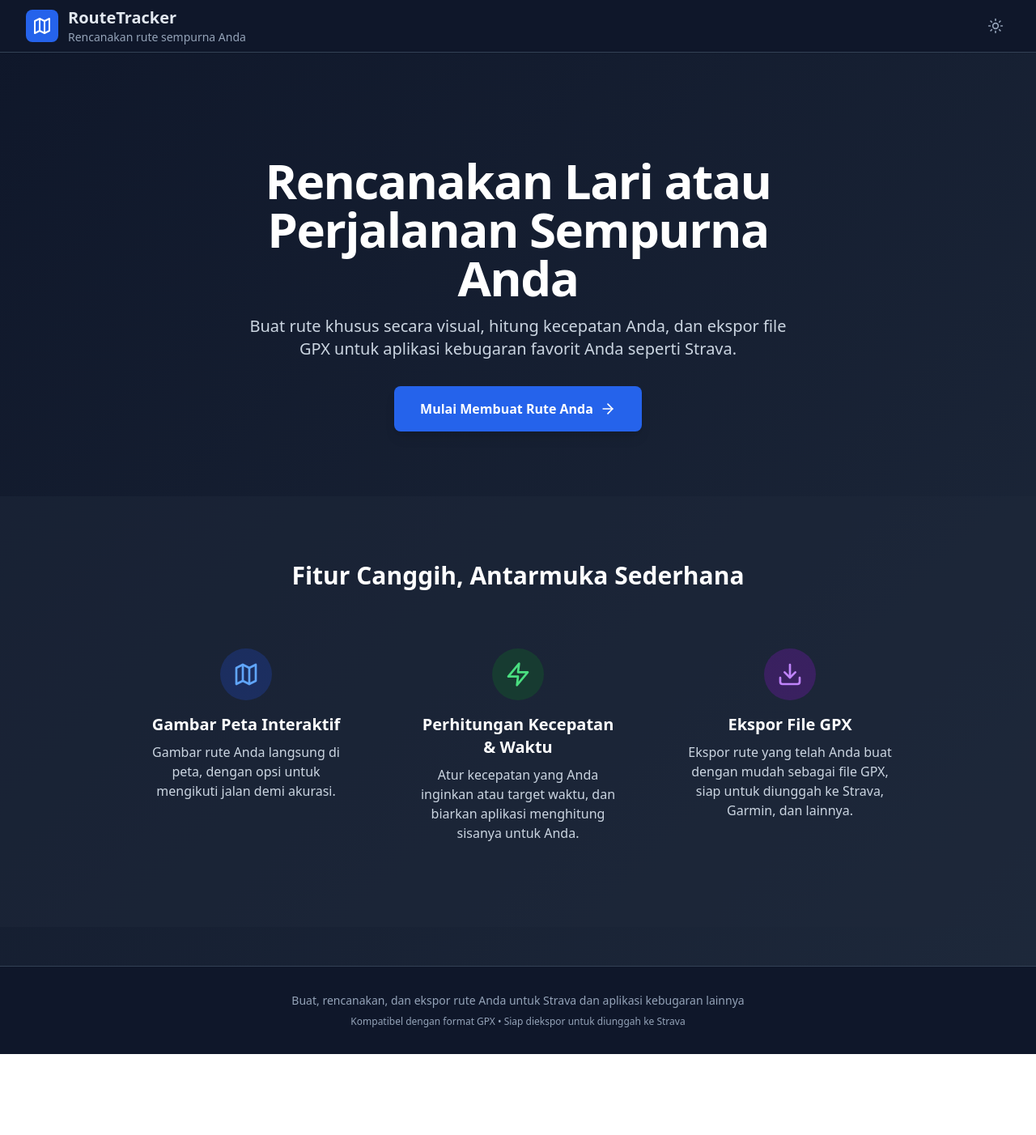
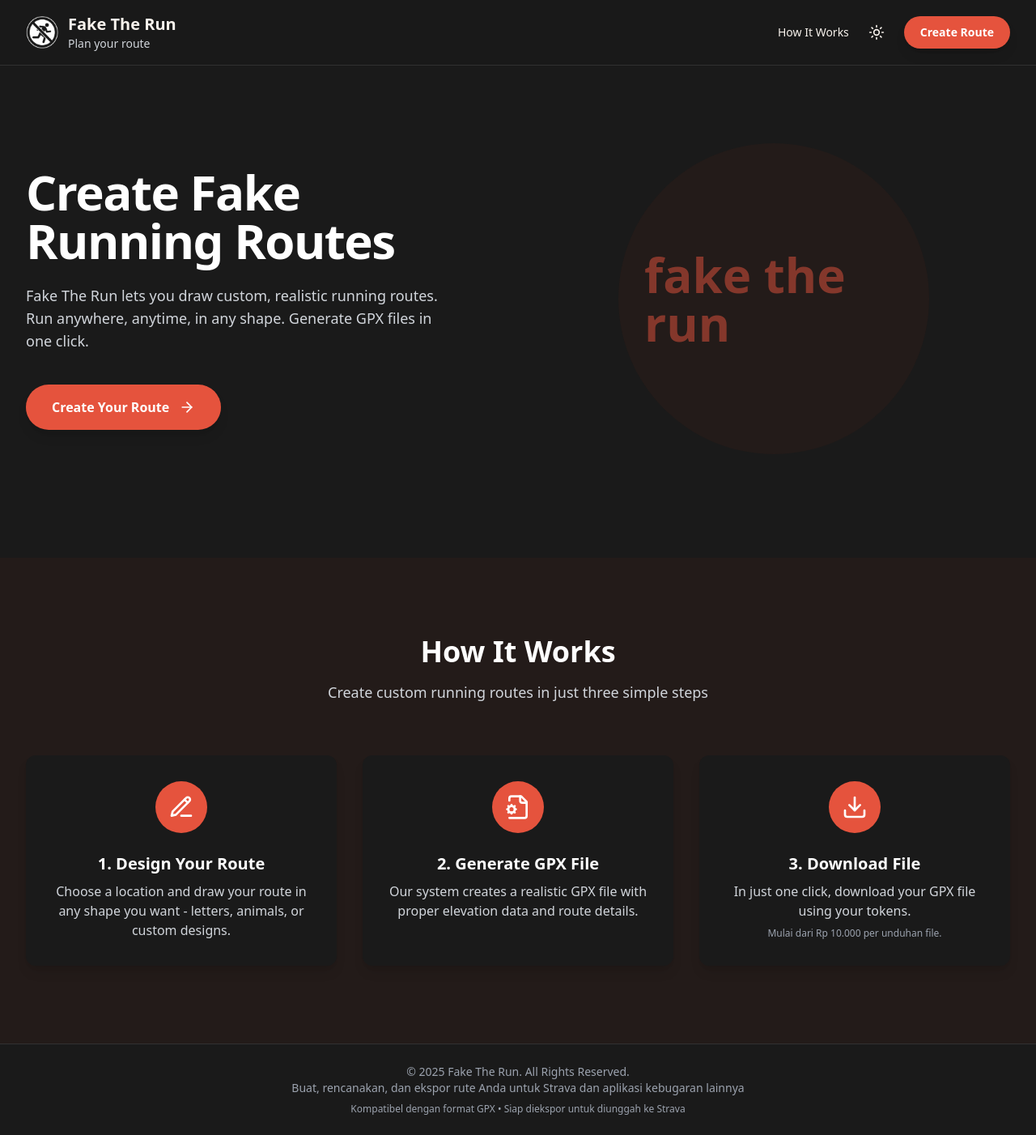
Before and after one commit to GaluhWikri/Fake-The-Run-, a React (Vite) app: page / in a window 1280 px wide. Shown: the whole page at 81% size. Before the commit the page ends 1302 px from the top, so only its background shows below. Built offline with nearby package versions, Linux system fonts and the light colour scheme.

Commit message:
update ui

```diff
--- a/src/App.tsx
+++ b/src/App.tsx
@@ -1,5 +1,6 @@
 import React, { useState, useEffect } from 'react';
-import { MapIcon, Settings, Info, Sun, Moon, Home } from 'lucide-react';
+// Pastikan semua ikon yang diperlukan sudah diimpor
+import { Sun, Moon, Home } from 'lucide-react';
 import HomePage from './components/pages/HomePage';
 import CreateRoutePage from './components/pages/CreateRoutePage';
 
@@ -9,11 +10,8 @@ function App() {
 
   useEffect(() => {
     const root = window.document.documentElement;
-    if (theme === 'dark') {
-      root.classList.add('dark');
-    } else {
-      root.classList.remove('dark');
-    }
+    root.classList.remove(theme === 'dark' ? 'light' : 'dark');
+    root.classList.add(theme);
   }, [theme]);
 
   const handleThemeSwitch = () => {
@@ -23,31 +21,66 @@ function App() {
   const navigateToCreate = () => setPage('create');
   const navigateToHome = () => setPage('home');
 
+  const scrollToHowItWorks = () => {
+    if (page !== 'home') {
+      navigateToHome();
+      setTimeout(() => {
+        document.getElementById('how-it-works')?.scrollIntoView({ behavior: 'smooth' });
+      }, 100);
+    } else {
+      document.getElementById('how-it-works')?.scrollIntoView({ behavior: 'smooth' });
+    }
+  };
+
   return (
-    <div className="min-h-screen bg-gradient-to-br from-blue-50 to-slate-100 dark:from-slate-900 dark:to-slate-800 transition-colors duration-300">
-      {/* Header */}
-      <header className="bg-white dark:bg-slate-900 shadow-sm border-b dark:border-slate-700 sticky top-0 z-50">
+    <div className="min-h-screen bg-brand-light dark:bg-brand-dark transition-colors duration-300">
+      <header className="bg-brand-light/80 dark:bg-brand-dark/80 backdrop-blur-sm border-b border-black/10 dark:border-white/10 sticky top-0 z-50">
         <div className="max-w-7xl mx-auto px-4 sm:px-6 lg:px-8">
-          <div className="flex items-center justify-between h-16">
-            <div className="flex items-center gap-3">
-              <div className="bg-blue-600 p-2 rounded-lg">
-                <MapIcon className="w-6 h-6 text-white" />
-              </div>
+          <div className="flex items-center justify-between h-20">
+            {/* Logo Section */}
+            <div
+              className="flex items-center gap-3 cursor-pointer"
+              onClick={navigateToHome}
+            >
+              {/* PERUBAHAN DI SINI: Logo berubah berdasarkan tema */}
+              <img
+                src={theme === 'dark' ? '/lgooo.png' : '/lgoood.png'}
+                alt="Fake The Run Logo"
+                className="h-10 w-10"
+              />
               <div>
-                <h1 className="text-xl font-bold text-slate-800 dark:text-slate-200">RouteTracker</h1>
-                <p className="text-sm text-slate-600 dark:text-slate-400">Rencanakan rute sempurna Anda</p>
+                <h1 className="text-xl font-bold text-brand-dark dark:text-brand-light">Fake The Run</h1>
+                <p className="text-sm text-brand-secondary dark:text-gray-300">Plan your route</p>
               </div>
             </div>
 
-            <div className="flex items-center gap-2">
-              <button onClick={handleThemeSwitch} className="p-2 rounded-md text-slate-600 dark:text-slate-400 hover:bg-slate-100 dark:hover:bg-slate-800 transition-colors">
-                {theme === 'dark' ? <Sun className="w-5 h-5" /> : <Moon className="w-5 h-5" />}
-              </button>
-              {page === 'create' && (
-                <button onClick={navigateToHome} className="p-2 rounded-md text-slate-600 dark:text-slate-400 hover:bg-slate-100 dark:hover:bg-slate-800 transition-colors">
+            {/* Navigation Section */}
+            <div className="flex items-center gap-4">
+              {page === 'home' && (
+                <button
+                  onClick={scrollToHowItWorks}
+                  className="hidden sm:block text-sm font-medium text-brand-dark dark:text-brand-light hover:text-brand-secondary dark:hover:text-brand-secondary transition-colors"
+                >
+                  How It Works
+                </button>
+              )}
+               {page === 'create' && (
+                <button onClick={navigateToHome} className="p-2 rounded-md text-brand-secondary dark:text-brand-light hover:bg-black/5 dark:hover:bg-white/10 transition-colors">
                   <Home className="w-5 h-5" />
                 </button>
               )}
+              <button
+                onClick={handleThemeSwitch}
+                className="p-2 rounded-full text-brand-secondary dark:text-brand-light hover:bg-black/5 dark:hover:bg-white/10 transition-colors"
+              >
+                {theme === 'dark' ? <Sun className="w-5 h-5" /> : <Moon className="w-5 h-5" />}
+              </button>
+              <button
+                onClick={navigateToCreate}
+                className="px-5 py-2.5 bg-brand-secondary text-white text-sm font-semibold rounded-full shadow-lg hover:opacity-90 transition-opacity"
+              >
+                Create Route
+              </button>
             </div>
           </div>
         </div>
@@ -55,20 +88,6 @@ function App() {
 
       {page === 'home' && <HomePage onNavigateToCreate={navigateToCreate} />}
       {page === 'create' && <CreateRoutePage />}
-
-      {/* Footer */}
-      <footer className="bg-white dark:bg-slate-900 border-t dark:border-slate-700 mt-12">
-        <div className="max-w-7xl mx-auto px-4 sm:px-6 lg:px-8 py-8">
-          <div className="text-center text-slate-600 dark:text-slate-400">
-            <p className="text-sm">
-              Buat, rencanakan, dan ekspor rute Anda untuk Strava dan aplikasi kebugaran lainnya
-            </p>
-            <p className="text-xs mt-2">
-              Kompatibel dengan format GPX • Siap diekspor untuk diunggah ke Strava
-            </p>
-          </div>
-        </div>
-      </footer>
     </div>
   );
 }
--- a/src/components/pages/CreateRoutePage.tsx
+++ b/src/components/pages/CreateRoutePage.tsx
@@ -28,12 +28,12 @@ const CreateRoutePage = () => {
     let totalDistance = 0;
     for (let i = 1; i < routePoints.length; i++) {
       const R = 6371; // Earth's radius in km
-        const dLat = (routePoints[i].lat - routePoints[i-1].lat) * Math.PI / 180;
-        const dLng = (routePoints[i].lng - routePoints[i-1].lng) * Math.PI / 180;
-        const a = Math.sin(dLat/2) * Math.sin(dLat/2) +
-                  Math.cos(routePoints[i-1].lat * Math.PI / 180) * Math.cos(routePoints[i].lat * Math.PI / 180) *
-                  Math.sin(dLng/2) * Math.sin(dLng/2);
-        const c = 2 * Math.atan2(Math.sqrt(a), Math.sqrt(1-a));
+      const dLat = (routePoints[i].lat - routePoints[i - 1].lat) * Math.PI / 180;
+      const dLng = (routePoints[i].lng - routePoints[i - 1].lng) * Math.PI / 180;
+      const a = Math.sin(dLat / 2) * Math.sin(dLat / 2) +
+        Math.cos(routePoints[i - 1].lat * Math.PI / 180) * Math.cos(routePoints[i].lat * Math.PI / 180) *
+        Math.sin(dLng / 2) * Math.sin(dLng / 2);
+      const c = 2 * Math.atan2(Math.sqrt(a), Math.sqrt(1 - a));
       totalDistance += R * c;
     }
     return totalDistance;
@@ -53,8 +53,8 @@ const CreateRoutePage = () => {
       <div className="grid grid-cols-1 lg:grid-cols-3 gap-6">
 
         {/* Map Area */}
-                <div className="lg:col-span-2">
-                    <div className="bg-white dark:bg-slate-900 rounded-xl shadow-lg h-[calc(100vh-100px)] overflow-hidden">
+        <div className="lg:col-span-2 relative z-10">
+          <div className="bg-brand-light dark:bg-brand-dark rounded-xl shadow-lg h-[calc(100vh-120px)] overflow-hidden">
             <MapCanvas
               isDrawing={isDrawing}
               showWaypoints={showWaypoints}
@@ -65,12 +65,12 @@ const CreateRoutePage = () => {
 
         {/* Controls Sidebar */}
         <div className="lg:col-span-1">
-                    <div className="bg-white dark:bg-slate-900 rounded-xl shadow-lg h-[calc(100vh-100px)] flex flex-col">
+          <div className="bg-brand-light dark:bg-brand-dark rounded-xl shadow-lg h-[calc(100vh-120px)] flex flex-col">
             <div className="flex-grow p-1 overflow-y-auto">
               <div className="p-4 space-y-6">
                 {/* Section 1: Stats & Export */}
                 <div className="space-y-4">
-                                    <h3 className="text-lg font-semibold text-slate-800 dark:text-slate-200">Statistik & Ekspor</h3>
+                  <h3 className="text-lg font-semibold text-brand-dark dark:text-brand-light">Route Statistics & Export</h3>
                   <RouteStats
                     points={routePoints}
                     activity={activity}
@@ -80,11 +80,11 @@ const CreateRoutePage = () => {
                   />
                 </div>
 
-                                <hr className="border-slate-200 dark:border-slate-700" />
+                <hr className="border-black/10 dark:border-white/10" />
 
                 {/* Section 2: Planning Tools */}
                 <div className="space-y-4">
-                                     <h3 className="text-lg font-semibold text-slate-800 dark:text-slate-200">Alat Perencanaan</h3>
+                  <h3 className="text-lg font-semibold text-brand-dark dark:text-brand-light">Planning Tools</h3>
                   <DrawingTools
                     isDrawing={isDrawing}
                     onDrawingToggle={() => setIsDrawing(!isDrawing)}
@@ -97,11 +97,11 @@ const CreateRoutePage = () => {
                   />
                 </div>
 
-                                <hr className="border-slate-200 dark:border-slate-700" />
+                <hr className="border-black/10 dark:border-white/10" />
 
                 {/* Section 3: Pace */}
                 <div className="space-y-4">
-                                     <h3 className="text-lg font-semibold text-slate-800 dark:text-slate-200">Kalkulator Kecepatan</h3>
+                  <h3 className="text-lg font-semibold text-brand-dark dark:text-brand-light">Pace Calculator</h3>
                   <PaceCalculator
                     activity={activity}
                     distance={calculateDistance()}
@@ -109,11 +109,11 @@ const CreateRoutePage = () => {
                   />
                 </div>
 
-                                <hr className="border-slate-200 dark:border-slate-700" />
+                <hr className="border-black/10 dark:border-white/10" />
 
                 {/* Section 4: Details */}
                 <div className="space-y-4">
-                                     <h3 className="text-lg font-semibold text-slate-800 dark:text-slate-200">Detail Rute</h3>
+                  <h3 className="text-lg font-semibold text-brand-dark dark:text-brand-light">Route Details</h3>
                   <RouteForm onFormChange={setRouteDetails} />
                 </div>
               </div>
--- a/src/components/pages/HomePage.tsx
+++ b/src/components/pages/HomePage.tsx
@@ -1,5 +1,5 @@
 import React from 'react';
-import { Map, Zap, Download, ArrowRight } from 'lucide-react';
+import { ArrowRight, PencilLine, FileCog, Download } from 'lucide-react';
 
 interface HomePageProps {
   onNavigateToCreate: () => void;
@@ -7,65 +7,101 @@ interface HomePageProps {
 
 const HomePage: React.FC<HomePageProps> = ({ onNavigateToCreate }) => {
   return (
-    <div className="flex flex-col min-h-screen">
-      <main className="flex-grow">
-        {/* Hero Section */}
-        <section className="pt-20 pb-12 md:pt-32 md:pb-20 text-center">
-          <div className="max-w-3xl mx-auto px-4 sm:px-6">
-            <h1 className="text-4xl md:text-6xl font-extrabold tracking-tight text-slate-800 dark:text-white mb-4">
-              Rencanakan Lari atau Perjalanan Sempurna Anda
+    <main className="overflow-x-hidden">
+      {/* Hero Section */}
+      <section className="relative pt-16 pb-24 md:pt-24 md:pb-32">
+        <div className="max-w-7xl mx-auto px-4 sm:px-6 lg:px-8 grid md:grid-cols-2 gap-12 items-center">
+          {/* Left Content */}
+          <div className="text-center md:text-left">
+            <h1 className="text-4xl md:text-6xl font-extrabold tracking-tight text-brand-dark dark:text-white mb-6">
+              Create Fake Running Routes
             </h1>
-            <p className="text-lg md:text-xl text-slate-600 dark:text-slate-300 mb-8 max-w-2xl mx-auto">
-              Buat rute khusus secara visual, hitung kecepatan Anda, dan ekspor file GPX untuk aplikasi kebugaran favorit Anda seperti Strava.
+            <p className="text-lg text-brand-secondary dark:text-gray-300 mb-10 max-w-lg mx-auto md:mx-0">
+              Fake The Run lets you draw custom, realistic running routes. Run anywhere, anytime, in any shape. Generate GPX files in one click.
             </p>
             <button
               onClick={onNavigateToCreate}
-              className="inline-flex items-center justify-center px-8 py-4 bg-blue-600 text-white font-semibold rounded-lg shadow-lg hover:bg-blue-700 transition-transform transform hover:scale-105"
+              className="inline-flex items-center justify-center px-8 py-4 bg-brand-secondary text-white font-semibold rounded-full shadow-lg hover:opacity-90 transition-transform transform hover:scale-105"
             >
-              Mulai Membuat Rute Anda <ArrowRight className="w-5 h-5 ml-2" />
+              Create Your Route <ArrowRight className="w-5 h-5 ml-3" />
             </button>
           </div>
-        </section>
 
-        {/* Features Section */}
-        <section className="py-12 md:py-20 bg-slate-50 dark:bg-slate-800/50">
-          <div className="max-w-5xl mx-auto px-4 sm:px-6">
-            <h2 className="text-3xl font-bold text-center text-slate-800 dark:text-white mb-12">
-              Fitur Canggih, Antarmuka Sederhana
-            </h2>
-            <div className="grid grid-cols-1 md:grid-cols-3 gap-8 text-center">
-              <div className="p-6">
-                <div className="flex items-center justify-center h-16 w-16 rounded-full bg-blue-100 dark:bg-blue-900/50 text-blue-600 dark:text-blue-400 mx-auto mb-4">
-                  <Map className="w-8 h-8" />
-                </div>
-                <h3 className="text-xl font-semibold text-slate-800 dark:text-white mb-2">Gambar Peta Interaktif</h3>
-                <p className="text-slate-600 dark:text-slate-300">
-                  Gambar rute Anda langsung di peta, dengan opsi untuk mengikuti jalan demi akurasi.
-                </p>
-              </div>
-              <div className="p-6">
-                <div className="flex items-center justify-center h-16 w-16 rounded-full bg-green-100 dark:bg-green-900/50 text-green-600 dark:text-green-400 mx-auto mb-4">
-                  <Zap className="w-8 h-8" />
-                </div>
-                <h3 className="text-xl font-semibold text-slate-800 dark:text-white mb-2">Perhitungan Kecepatan & Waktu</h3>
-                <p className="text-slate-600 dark:text-slate-300">
-                  Atur kecepatan yang Anda inginkan atau target waktu, dan biarkan aplikasi menghitung sisanya untuk Anda.
-                </p>
-              </div>
-              <div className="p-6">
-                <div className="flex items-center justify-center h-16 w-16 rounded-full bg-purple-100 dark:bg-purple-900/50 text-purple-600 dark:text-purple-400 mx-auto mb-4">
-                  <Download className="w-8 h-8" />
-                </div>
-                <h3 className="text-xl font-semibold text-slate-800 dark:text-white mb-2">Ekspor File GPX</h3>
-                <p className="text-slate-600 dark:text-slate-300">
-                  Ekspor rute yang telah Anda buat dengan mudah sebagai file GPX, siap untuk diunggah ke Strava, Garmin, dan lainnya.
-                </p>
-              </div>
+          {/* Right Graphic */}
+          <div className="hidden md:flex justify-center items-center">
+            <div className="w-96 h-96 bg-brand-primary/10 dark:bg-brand-primary/20 rounded-full flex items-center justify-center p-8">
+              <p className="text-6xl font-black text-brand-secondary opacity-50 select-none">
+                fake the run
+              </p>
             </div>
           </div>
-        </section>
-      </main>
-    </div>
+        </div>
+      </section>
+
+      {/* How It Works Section */}
+      <section id="how-it-works" className="py-16 md:py-24 bg-white dark:bg-brand-primary/20">
+        <div className="max-w-7xl mx-auto px-4 sm:px-6 lg:px-8">
+          <div className="text-center mb-16">
+            <h2 className="text-4xl font-bold text-brand-dark dark:text-white mb-4">
+              How It Works
+            </h2>
+            <p className="text-lg text-brand-secondary dark:text-gray-300 max-w-3xl mx-auto">
+              Create custom running routes in just three simple steps
+            </p>
+          </div>
+          <div className="grid grid-cols-1 md:grid-cols-3 gap-8">
+            {/* Step 1 */}
+            <div className="group p-8 bg-brand-light dark:bg-brand-dark rounded-xl shadow-lg text-center transition-transform transform hover:-translate-y-2">
+              <div className="flex items-center justify-center h-16 w-16 rounded-full bg-brand-secondary text-white mx-auto mb-6">
+                <PencilLine className="w-8 h-8" />
+              </div>
+              <h3 className="text-xl font-semibold text-brand-dark dark:text-white mb-2">1. Design Your Route</h3>
+              <p className="text-brand-secondary dark:text-gray-300">
+                Choose a location and draw your route in any shape you want - letters, animals, or custom designs.
+              </p>
+            </div>
+            {/* Step 2 */}
+            <div className="group p-8 bg-brand-light dark:bg-brand-dark rounded-xl shadow-lg text-center transition-transform transform hover:-translate-y-2">
+              <div className="flex items-center justify-center h-16 w-16 rounded-full bg-brand-secondary text-white mx-auto mb-6">
+                <FileCog className="w-8 h-8" />
+              </div>
+              <h3 className="text-xl font-semibold text-brand-dark dark:text-white mb-2">2. Generate GPX File</h3>
+              <p className="text-brand-secondary dark:text-gray-300">
+                Our system creates a realistic GPX file with proper elevation data and route details.
+              </p>
+            </div>
+            {/* Step 3 */}
+            <div className="group p-8 bg-brand-light dark:bg-brand-dark rounded-xl shadow-lg text-center transition-transform transform hover:-translate-y-2">
+              <div className="flex items-center justify-center h-16 w-16 rounded-full bg-brand-secondary text-white mx-auto mb-6">
+                <Download className="w-8 h-8" />
+              </div>
+              <h3 className="text-xl font-semibold text-brand-dark dark:text-white mb-2">3. Download File</h3>
+              <p className="text-brand-secondary dark:text-gray-300">
+                In just one click, download your GPX file using your tokens.
+              </p>
+              <p className="text-xs text-gray-500 dark:text-gray-400 mt-2">Mulai dari Rp 10.000 per unduhan file.</p>
+            </div>
+          </div>
+        </div>
+      </section>
+
+      {/* Footer */}
+      <footer className="bg-brand-light dark:bg-brand-dark border-t border-black/10 dark:border-white/10">
+        <div className="max-w-7xl mx-auto px-4 sm:px-6 lg:px-8 py-6">
+          <div className="text-center text-sm text-brand-secondary dark:text-gray-400">
+            <p>&copy; {new Date().getFullYear()} Fake The Run. All Rights Reserved.</p>
+            <p className="text-sm">
+              Buat, rencanakan, dan ekspor rute Anda untuk Strava dan aplikasi kebugaran lainnya
+            </p>
+            <p className="text-xs mt-2">
+              Kompatibel dengan format GPX • Siap diekspor untuk diunggah ke Strava
+            </p>
+          </div>
+
+        </div>
+      </footer>
+    </main>
+
   );
 };
 
--- a/tailwind.config.js
+++ b/tailwind.config.js
@@ -3,7 +3,14 @@ export default {
   darkMode: 'class', // Enable dark mode
   content: ['./index.html', './src/**/*.{js,ts,jsx,tsx}'],
   theme: {
-    extend: {},
+    extend: {
+      colors: {
+        'brand-primary': '#481E14',      // Cokelat tanah yang dalam
+        'brand-secondary': '#E5533D',    // Oranye-merah yang lebih seimbang
+        'brand-dark': '#1A1A1A',          // Abu-abu sangat gelap (lebih lembut dari hitam)
+        'brand-light': '#F7F2EC',         // Off-white yang hangat dan lembut (BARU)
+      },
+    },
   },
   plugins: [],
 };
```
Also changed, not shown: src/components/ActivitySelector.tsx (+6 -8 lines), src/components/DrawingTools.tsx (+11 -16 lines), src/components/MapCanvas.tsx (+68 -178 lines), src/components/PaceCalculator.tsx (+29 -49 lines), src/components/RouteForm.tsx (+10 -15 lines), src/components/RouteStats.tsx (+20 -21 lines), public/lgooo.png (added), public/lgoood.png (added). Lines whose indentation alone changed are shown as unchanged.
